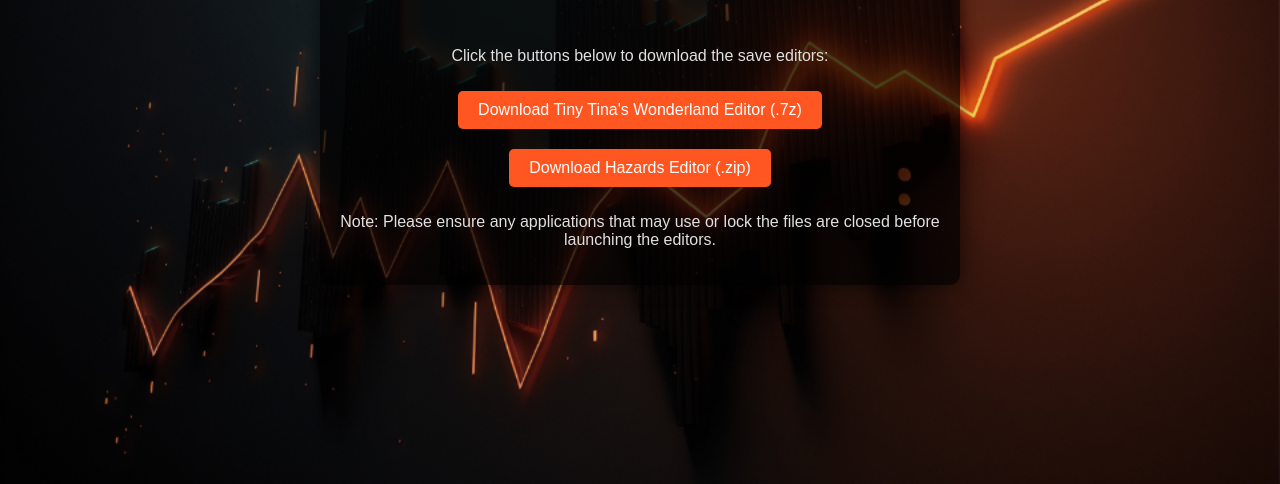
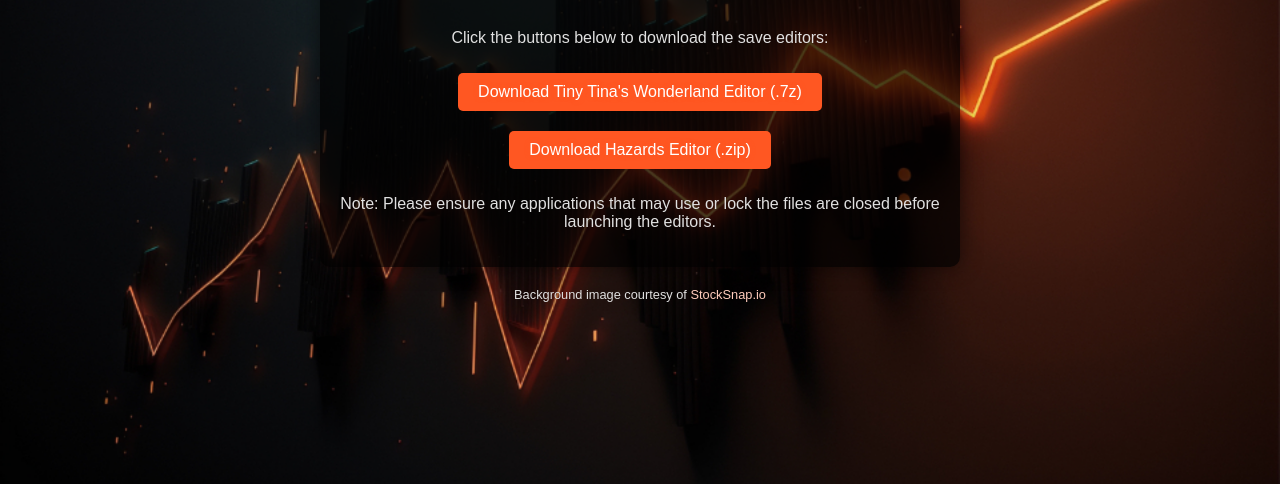
Before and after one commit to Atomic0utlaw/SaveEditors, a plain HTML site: page index.html in a window 1280 px wide. Shown: the part 356-840 px from the top of the page. Drawn offline with Linux system fonts and the light colour scheme.

Commit message:
Update index.html
added image credits - sorry

```diff
--- a/index.html
+++ b/index.html
@@ -13,6 +13,7 @@
             text-align: center;
             padding: 20px;
             display: flex;
+            flex-direction: column;
             justify-content: center;
             align-items: center;
             min-height: 100vh;
@@ -71,6 +72,22 @@
             margin: 20px auto;
             text-align: center;
         }
+
+        /* Footer style for image credit */
+        .footer {
+            color: #e0e0e0;
+            font-size: 0.8em;
+            margin-top: 20px;
+        }
+
+        .footer a {
+            color: #ffccbc;
+            text-decoration: none;
+        }
+
+        .footer a:hover {
+            text-decoration: underline;
+        }
     </style>
 </head>
 
@@ -98,6 +115,10 @@
         Your browser does not support the Web Serial API. Try Chrome for full functionality.
     </div>
 
+    <div class="footer">
+        Background image courtesy of <a href="https://stocksnap.io/" target="_blank">StockSnap.io</a>
+    </div>
+
     <script>
         function downloadFile(filename) {
             const link = document.createElement("a");
```
